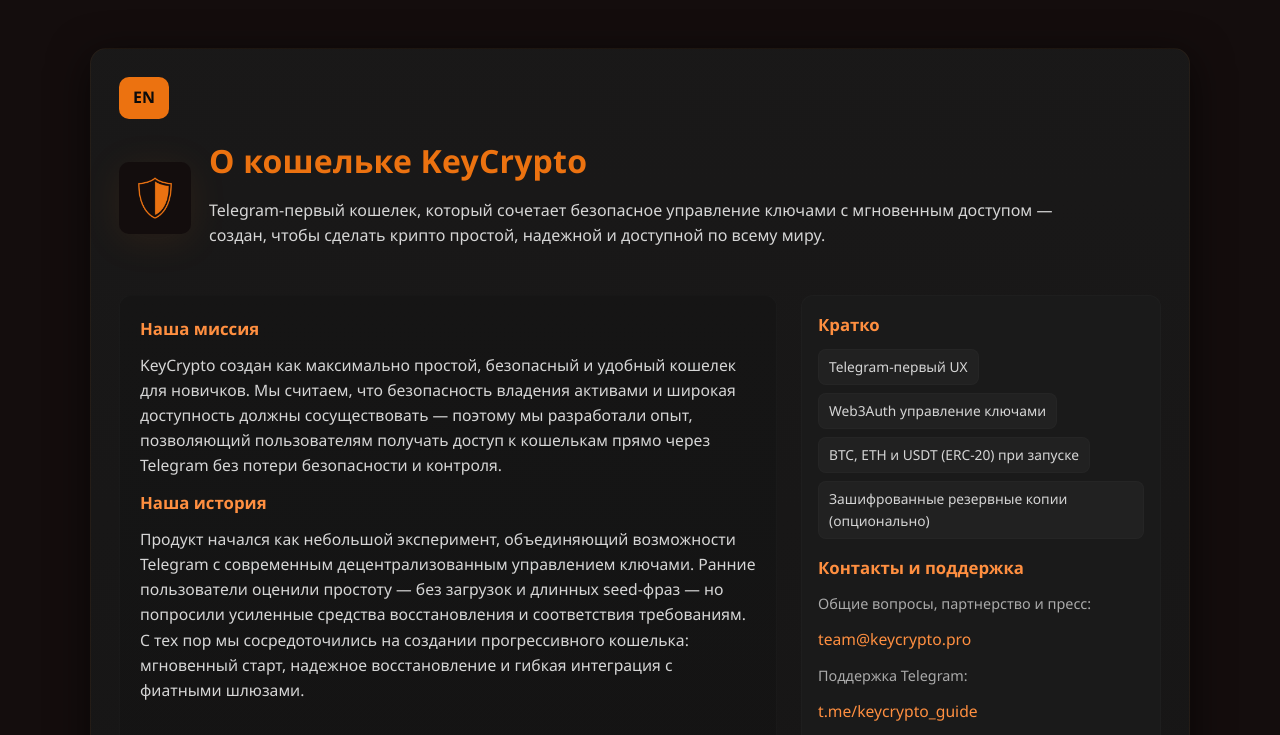
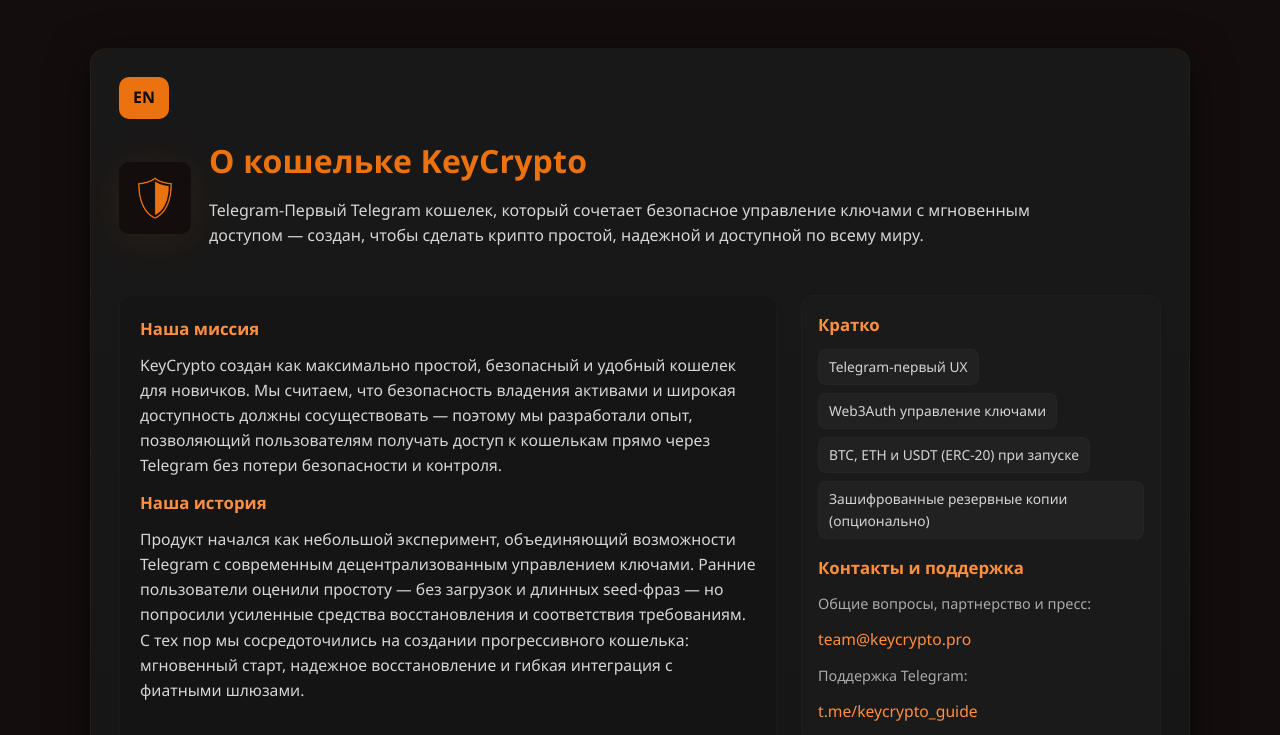
Before and after one commit to EverOnward15/KeyCrypto-Landing-Page, a plain HTML site: page about.html in a window 1280 px wide. Both pictures are taken after a click on the element "RU". Shown: the top 735 px of the page. Drawn offline with Linux system fonts and the light colour scheme.

Commit message:
Update about.html

```diff
--- a/about.html
+++ b/about.html
@@ -498,7 +498,7 @@
                 <div>
                     <h1 id="page-title">О кошельке KeyCrypto</h1>
                     <p class="lead">
-                        Telegram-первый кошелек, который сочетает безопасное управление ключами с мгновенным доступом —
+                        Telegram-Первый Telegram кошелек, который сочетает безопасное управление ключами с мгновенным доступом —
                         создан, чтобы сделать крипто простой,
                         надежной и доступной по всему миру.
                     </p>
```
